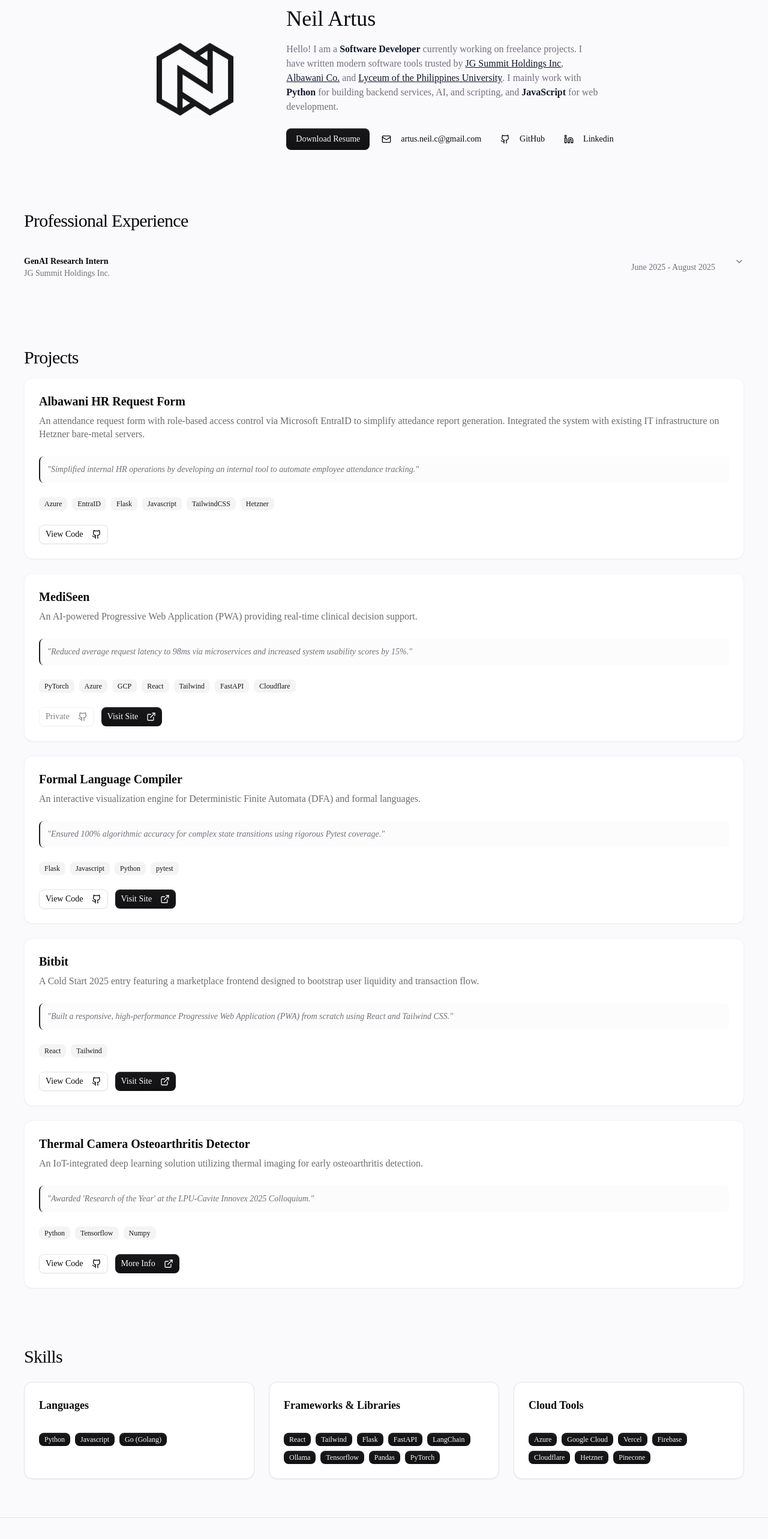
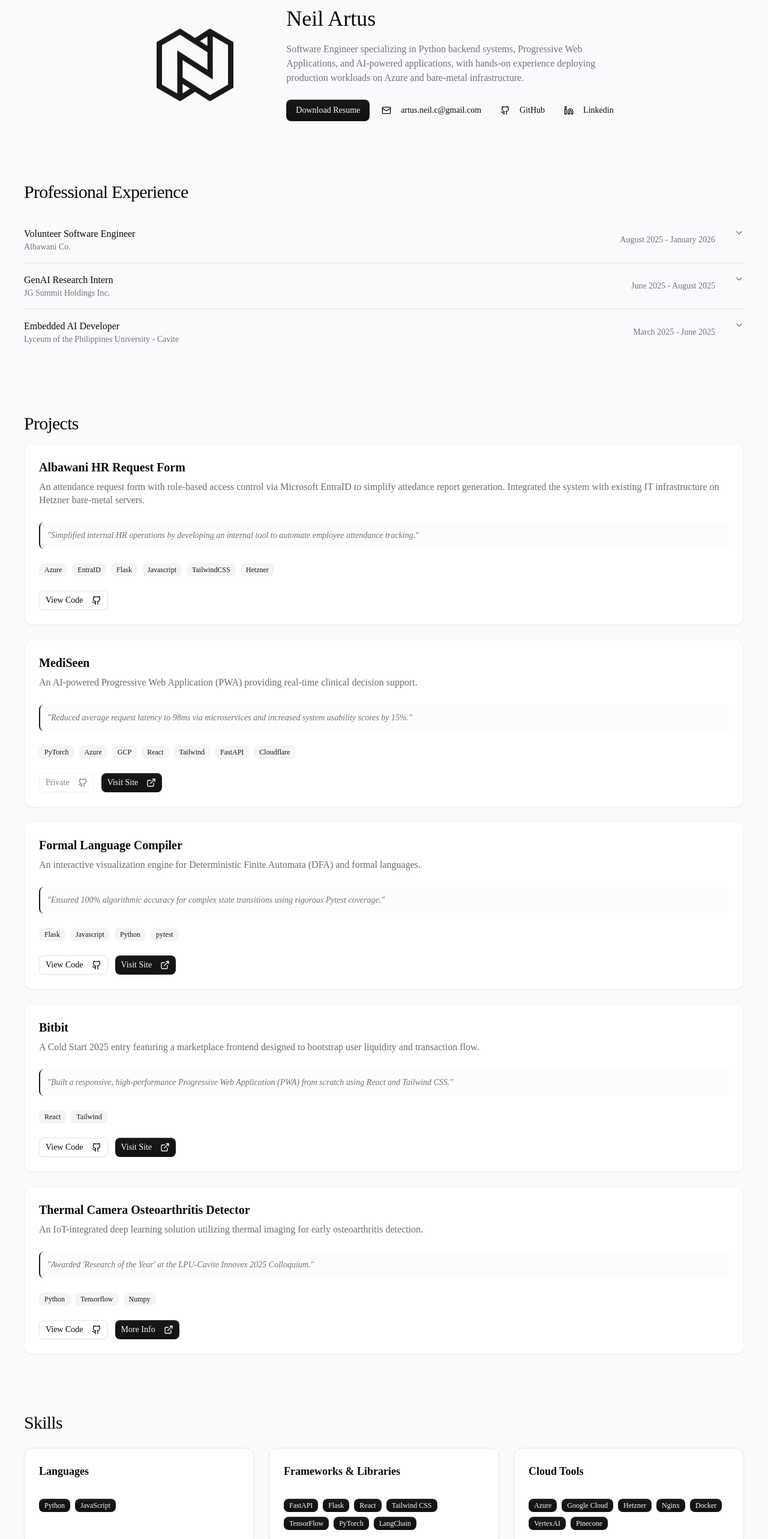
Before and after one commit to NeilR2s/dev-portfolio-, a React (Vite) app: page / in a window 1280 px wide. Shown: the part 120-2686 px from the top of the page at 60% size. Built offline with nearby package versions, Linux system fonts and the light colour scheme; a web font is replaced by a local one.

Commit message:
chore: update resume info

```diff
--- a/src/App.jsx
+++ b/src/App.jsx
@@ -9,7 +9,8 @@
 
 export default function App() {
     return (
-        <div className="font-sans bg-background text-foreground min-h-screen">
+
+        <div className={`font-sans bg-background text-foreground min-h-screen `}>
             <Header portfolioData={portfolioData} />
             <a
                 href="#main"
--- a/src/components/ExperienceSection.jsx
+++ b/src/components/ExperienceSection.jsx
@@ -17,10 +17,10 @@
                         <AccordionTrigger>
                             <div className="flex flex-col md:flex-row justify-between md:items-center w-full pr-4 gap-2">
                                 <div className="text-left min-w-0">
-                                    <h3 className="font-semibold text-sm">{job.role}</h3>
-                                    <p className="text-sm text-muted-foreground">{job.company}</p>
+                                    <h3 className="font-normal text-base">{job.role}</h3>
+                                    <p className="font-normal text-sm text-muted-foreground">{job.company}</p>
                                 </div>
-                                <p className="text-sm text-muted-foreground md:text-right flex-shrink-0">{job.date}</p>
+                                <p className="text-sm text-muted-foreground md:text-right shrink-0">{job.date}</p>
                             </div>
                         </AccordionTrigger>
                         <AccordionContent className="pt-4">
--- a/src/components/Header.jsx
+++ b/src/components/Header.jsx
@@ -12,16 +12,18 @@
     navigationMenuTriggerStyle
 } from "@/components/ui/navigation-menu"
 
+import { portfolioData } from "@/devData";
+
 
 export default function Header({ portfolioData }) {
     const { personalInfo } = portfolioData;
 
     return (
-        <header className="sticky top-0 z-50 w-full border-b bg-background/95 backdrop-blur supports-[backdrop-filter]:bg-background/60 flex items-center justify-center">
+        <header className="sticky top-0 z-50 w-full border-b bg-background/95 backdrop-blur supports-backdrop-filter:bg-background/60 flex items-center justify-center">
             <div className="container max-w-7xl h-16 flex items-center justify-between px-10">
                 <div className="flex items-center gap-2">
                     <Avatar className="size-10">
-                        <AvatarImage src={personalInfo.iconWhite} alt={personalInfo.name} />
+                            <AvatarImage class="isDarkable" src={personalInfo.iconBlack} alt={personalInfo.name} />
                         <AvatarFallback>{personalInfo.name.split(' ').map(n => n[0]).join('')}</AvatarFallback>
                     </Avatar>
                     {/* <span className="font-semibold">{personalInfo.name}</span> */}
@@ -46,7 +48,7 @@
                         </NavigationMenuItem>
                         <NavigationMenuItem>
                             <NavigationMenuLink
-                                href="/Neil_Artus_Resume.pdf"
+                                href={portfolioData.personalInfo.resumePath}
                                 target="_blank"
                                 className={navigationMenuTriggerStyle()}
                             >
--- a/src/components/Hero.jsx
+++ b/src/components/Hero.jsx
@@ -13,7 +13,7 @@
     return (
         <section id="about" className="flex flex-col md:flex-row gap-8 md:gap-12 items-center justify-center space-x-6">
             <Avatar className="size-30 md:size-40 border-0 border-primary/10">
-                <AvatarImage src={personalInfo.iconWhite} alt={personalInfo.name} />
+                <AvatarImage class="isDarkable" src={personalInfo.iconBlack} alt={personalInfo.name} />
                 <AvatarFallback className="text-4xl">
                     {personalInfo.name.split(' ').map(n => n[0]).join('')}
                 </AvatarFallback>
--- a/src/devData.js
+++ b/src/devData.js
@@ -5,82 +5,80 @@
     personalInfo: {
         name: "Neil Artus",
         email: "artus.neil.c@gmail.com",
-        summary: "Hello! I am a __Software Developer__ currently working on freelance projects. I have written modern software tools trusted by [JG Summit Holdings Inc](https://www.jgsummit.com.ph/), [Albawani Co.](https://www.albawani.net/) and [Lyceum of the Philippines University](https://www.facebook.com/share/p/1JxdoGKod4/). I mainly work with __Python__ for building backend services, AI, and scripting, and __JavaScript__ for web development.",
+        summary: "Software Engineer specializing in Python backend systems, Progressive Web Applications, and AI-powered applications, with hands-on experience deploying production workloads on Azure and bare-metal infrastructure.",
         resumePath: "/Artus-Resume.pdf",
         github: "https://github.com/NeilR2s",
-        linkedin: "https://www.linkedin.com/in/neil-artus-652115304/",
+        linkedin: "https://www.linkedin.com/in/neil-artus-652115304",
         avatar: "https://avatars.githubusercontent.com/u/147031843?s=400&u=067c4715586a2f79f241b60e7ace459a931c0915&v=4",
-        iconWhite: blackIcon,
-        iconDark: whiteIcon
+        iconWhite: whiteIcon,
+        iconBlack: blackIcon
     },
     education: {
         institution: "De La Salle University - Dasmariñas",
         degree: "Bachelor of Science in Computer Science with Specialization in Intelligent Systems",
-        honors: "Consistent Dean’s Lister (2022-2025)",
+        honors: "GPA 3.5",
         relevantCoursework: [
-            "Object-Oriented Programming",
+            "Programming",
             "Data Structures and Algorithms",
             "Machine Learning",
             "Databases",
-            "Web Development"
+            "Web Development",
+            "Networking",
+            "Operating Systems"
         ],
-        extraCurriculars: "Secretary - Computer Science Program Council"
+        extraCurriculars: "Secretary, Codessey Program Head - Computer Science Program Council"
     },
     experience: [
-        // {
-        //     company: "Albawani Co.",
-        //     role: "Software Developer (Pro Bono)",
-        //     date: "August 2025 - December 2025",
-        //     responsibilities: [
-        //         "Simplified internal HR operations by developing an internal tool to automate employee attendance tracking.",
-        //         "Integrated the system with existing IT infrastructure on Hetzner bare-metal servers using Python and Flask.",
-        //         "Implemented secure authentication and role-based access control using Microsoft Entra ID to protect sensitive employee data.",
-        //     ]
-        // },
+        {
+            company: "Albawani Co.",
+            role: "Volunteer Software Engineer",
+            date: "August 2025 - January 2026",
+            responsibilities: [
+                "Developed an internal HR automation tool that generates an attendance summary report for 10,000+ employees.",
+                "Integrated the system with existing IT infrastructure on Hetzner bare-metal servers using Python.",
+                "Implemented authentication and role-based access control using Microsoft Entra ID to protect employee data."
+            ]
+        },
         {
             company: "JG Summit Holdings Inc.",
             role: "GenAI Research Intern",
             date: "June 2025 - August 2025",
             responsibilities: [
-                "Developed and deployed a full-stack generative AI web application with seamless data pipelines for internal use",
-                "Collaborated with an Agile team to iterate and produce a working proof of concept in a fast-paced environment",
-                "Conducted rigorous analysis of model accuracy to ensure alignment with business requirements.",
-                "Engineered a modular application architecture to improve maintainability and simplify the team turnover process.",
-                "Reduced future development time by writing comprehensive documentation and conducting knowledge transfer sessions."
+                "Developed and deployed a full-stack GenAI application for the Treasury Department, utilizing Azure OpenAI and LangChain to automate complex data retrieval tasks.",
+                "Built robust data validation pipelines using SQL, Pandas, and Pydantic, ensuring high-fidelity outputs by programmatically comparing LLM responses against ground-truth scraped data.",
+                "Accelerated the turnover process by engineering a modular architecture and comprehensive documentation, enabling full-time engineers to deploy production code within 3 days of transfer.",
+                "Collaborated with an Agile team to transform raw financial data requirements into a working Proof of Concept (POC), bridging the gap between technical constraints and business needs."
             ]
         },
-        // {
-        //     company: "Freelance (LPU-Cavite Research Project)",
-        //     role: "Software Developer",
-        //     date: "March 2025 - April 2025",
-        //     responsibilities: [
-        //         "Presented at LPU - Cavite Innovex 2025 Colloquium and awarded COESCA research of the year",
-        //         "Coordinated with a non-technical team to train a Convolutional Neural Network based on MobileNet architecture using Tensorflow for osteoarthritis detection.",
-        //         "Wrote a Python script to run inference on a Raspberry Pi 5 connected to a thermal camera."
-        //     ]
-        // },
-
+        {
+            company: "Lyceum of the Philippines University - Cavite",
+            role: "Embedded AI Developer",
+            date: "March 2025 - June 2025",
+            responsibilities: [
+                "Coordinated with a non-technical team to train a Convolutional Neural Network based on MobileNet architecture using TensorFlow for osteoarthritis detection.",
+                "Wrote a Python script to run inference on a Raspberry Pi 5 connected to a thermal camera.",
+                "Awarded COESCA Research of the Year at LPU-Cavite Innovex 2025 Colloquium."
+            ]
+        }
     ],
     skills: {
-        languages: ["Python", "Javascript", "Go (Golang)"],
+        languages: ["Python", "JavaScript"],
         frameworks: [
+            "FastAPI",
+            "Flask",
             "React",
-            "Tailwind",
-            "Flask",
-            "FastAPI",
-            "LangChain",
-            "Ollama",
-            "Tensorflow",
-            "Pandas",
-            "PyTorch"
+            "Tailwind CSS",
+            "TensorFlow",
+            "PyTorch",
+            "LangChain"
         ],
         cloudTools: [
             "Azure",
             "Google Cloud",
-            "Vercel",
-            "Firebase",
-            "Cloudflare",
             "Hetzner",
+            "Nginx",
+            "Docker",
+            "VertexAI",
             "Pinecone"
         ]
     },
--- a/src/index.css
+++ b/src/index.css
@@ -1,8 +1,10 @@
 @import "tailwindcss" ;
 @import "tw-animate-css";
 @plugin "@tailwindcss/typography";
+@custom-variant dark (&:where(.dark, .dark *));
 
-@custom-variant dark (&:is(.dark *));
+
+/* @custom-variant dark (&:is(.dark *)); */
 
 /* google-sans-500 - latin */
 @font-face {
@@ -191,6 +193,11 @@
     --shadow-md: 0 4px 8px 0 oklch(0 0 0 / 0.12), inset 0 1px 1px 0 oklch(1 0 0 / 0.08);
     --shadow-lg: 0 12px 24px 0 oklch(0 0 0 / 0.15), inset 0 1.5px 1.5px 0 oklch(1 0 0 / 0.08);
     --shadow-hover: 0 6px 12px 0 oklch(0 0 0 / 0.15), inset 0 1px 1px 0 oklch(1 0 0 / 0.08);
+
+}
+
+.dark img.isDarkable {
+    filter: invert(100%);
 }
 
 @layer base {
```
